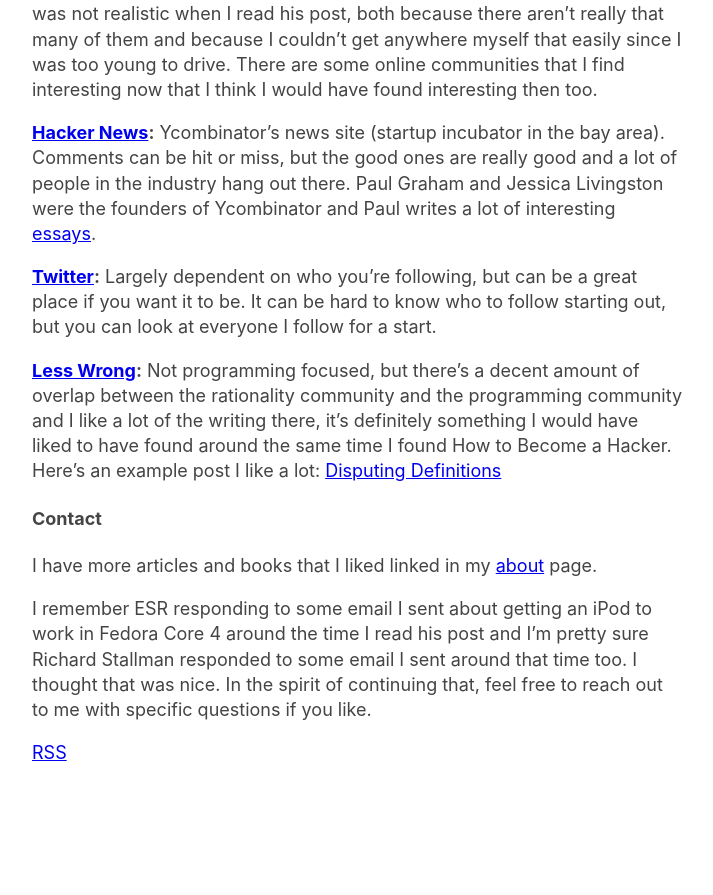
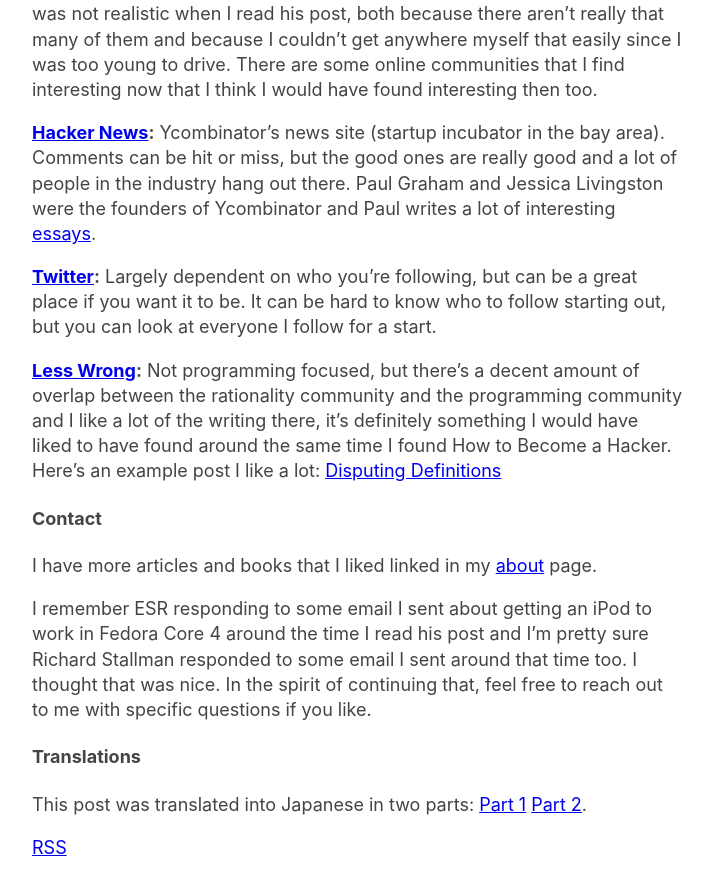
Before and after one commit to zalberico/zalberico.github.io, a Jekyll site: the page built from _posts/2020-04-19-how-to-become-a-hacker.markdown, in a window 1280 px wide and 900 px high, scrolled down 6881 px. Shown: the top 895 px of the window, without its empty margins (283-996 px from the left). Built offline with Jekyll 4.4.1, drawn with Linux system fonts in a browser that asks for light colours; before the commit the page ends 7686 px from its top, so only the background shows below that.

Commit message:
Add link to Japanese translation

```diff
--- a/_posts/2020-04-19-how-to-become-a-hacker.markdown
+++ b/_posts/2020-04-19-how-to-become-a-hacker.markdown
@@ -94,6 +94,10 @@
 
 I remember ESR responding to some email I sent about getting an iPod to work in Fedora Core 4 around the time I read his post and I'm pretty sure Richard Stallman responded to some email I sent around that time too. I thought that was nice. In the spirit of continuing that, feel free to reach out to me with specific questions if you like.
 
+#### Translations
+
+This post was translated into Japanese in two parts: [Part 1][Japanese Translation Part 1] [Part 2][Japanese Translation Part 2].
+
 [How To Become A Hacker]: http://www.catb.org/~esr/faqs/hacker-howto.html
 [Learn Python The Hard Way]: https://learnpythonthehardway.org/python3/
 [Hacking The Art of Exploitation]: https://www.amazon.com/Hacking-Art-Exploitation-Jon-Erickson/dp/1593271441
@@ -113,3 +117,5 @@
 [PG]: http://paulgraham.com/articles.html
 [ESR]: https://en.wikipedia.org/wiki/Eric_S._Raymond
 [Asking Questions]: https://zalberico.com/essay/2017/02/21/asking-questions.html
+[Japanese Translation Part 1]: https://itnews.org/news_contents/how-to-become-a-hacker-1
+[Japanese Translation Part 2]: https://itnews.org/news_contents/how-to-become-a-hacker-2
```
